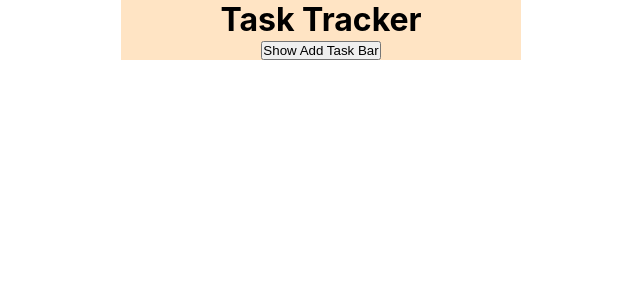
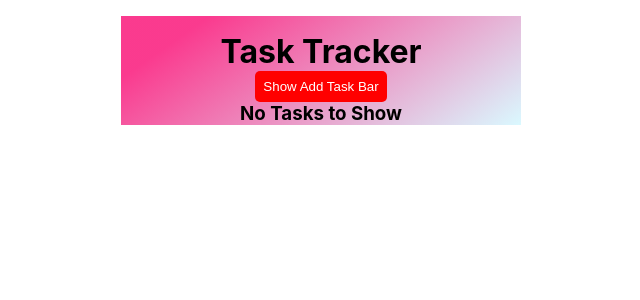
Before and after one commit to Sinanaltundag/task-tracker, a React (Create React App) app: page / in a window 1280 px wide. Shown: the top 300 px of the page, without its empty margins (319-959 px from the left). Built offline with nearby package versions, Linux system fonts and the light colour scheme.

Commit message:
coding study // isdoneprop bug can not solve

```diff
--- a/src/App.jsx
+++ b/src/App.jsx
@@ -40,14 +40,15 @@ const isDone = (taskId) => {
     })
   );
 }
-
+console.log(data)
 
 
   return (
     <div className="App">
       <div className="container">
         <Header onNewTask= {(newTask)=>addTask(newTask)} taskId={lastTaskId}/>
-        <Tasks dataProp={data} delTaskProp={(taskId)=>delTask(taskId)} isDoneProp={isDone}/>
+        {data.length>0?<Tasks dataProp={data} delTaskProp={(taskId)=>delTask(taskId)} isDoneProp={(taskId)=>isDone(taskId)}/>: <div><h3>No Tasks to Show</h3></div> }
+
       </div>
     </div>
   );
--- a/src/components/Header/AddTask.jsx
+++ b/src/components/Header/AddTask.jsx
@@ -4,13 +4,17 @@ const AddTask = (props) => {
 
 const [taskInput, setTaskInput] = useState("")
 const [dateInput, setDateInput] = useState("")
+const today = new Date();
+console.log(today.valueOf())
+console.log(Date.parse(dateInput))
+Date.parse(dateInput)<today.valueOf()?console.log("first"):console.log("second")
 // console.log(taskInput,dateInput)
 // console.log(props.taskId)
 const newTask = taskInput&&dateInput&&{taskId:(props.taskId+1), taskTitle:taskInput,taskDate:dateInput, isDone:false}
 // console.log(newTask)
     const handleFormSubmit=(e)=>{
 e.preventDefault();
-newTask&&props.onNewTask(newTask)
+Date.parse(dateInput)>today.valueOf()?newTask&&props.onNewTask(newTask):alert("Invalid Date: Please select date after now")
 setTaskInput("")
 setDateInput("")
 
--- a/src/components/Header/Header.jsx
+++ b/src/components/Header/Header.jsx
@@ -1,20 +1,21 @@
-import {useState} from 'react'
+import {useState} from 'react';
 import AddTask from './AddTask';
-import Button from './Button'
+import Button from './Button';
 
 const Header = (props) => {
 
   // console.log(props)
     const [showAddBtn, setShowAddBtn] = useState(true);
 
-const addBtnChanger =()=>{
+const addBtnChanger =(e)=>{
     setShowAddBtn(!showAddBtn)
+    console.log(e.target.style)
 }
 let btnName= showAddBtn?"Show Add Task Bar":"Close Add Task Bar"
 
 
   return (
-    <div>
+    <div className="header">
     <h1>Task Tracker</h1>
     <Button click={addBtnChanger} btnName={btnName}/>
 
--- a/src/components/Header/Header.scss
+++ b/src/components/Header/Header.scss
@@ -0,0 +1,20 @@
+.header {
+  h1 {
+    padding-top: 1rem;
+  }
+  button {
+    background-color: red;
+    color: white;
+    padding: 0.5rem;
+    border-radius: 5px;
+    border: none;
+  }
+  form {
+    input, button {
+
+      width: 80%;
+      padding: 0.5rem;
+      margin: 0.5rem;
+    }
+  }
+}
--- a/src/components/Tasks/Task.jsx
+++ b/src/components/Tasks/Task.jsx
@@ -1,30 +1,35 @@
 import {useState} from 'react'
 
-const Task = (taskProps) => {
+const Task = ({taskProps,isDoneProp,delTaskProp,dataProp}) => {
 
-const [isDone, setIsDone] = useState(false)
+const [isDone, setIsDone] = useState(dataProp.isDone)
 
-    console.log(taskProps.isDoneProp)
+    console.log(taskProps)
+    console.log(isDoneProp)
+    console.log(delTaskProp)
+    console.log(dataProp)
 
-    const handleDelete = ()=> {
-      taskProps.delTaskProp(taskProps.taskProps.taskId)
+    const handleDelete = (e)=> {
+      console.log(e)
+      e.stopPropagation()
+      delTaskProp(taskProps.taskId)
     }
 const handleIsDone =()=>{
   setIsDone(!isDone)
-  // taskProps.taskProps.isDone=isDone
-  taskProps.isDoneProp(taskProps.taskProps.taskId)
+  // taskProps.isDone=isDone
+  isDoneProp(taskProps.taskId)
 }
 
-  return (
+  return (<div>
     <div className={`task ${isDone ? 'task-done':""}`} onClick={handleIsDone}>
     <div className="task-group">
-        <h3 className={`task-title ${isDone ? 'done':""}`}>{taskProps.taskProps.taskTitle}</h3>
+        <h3 className={`task-title ${isDone ? 'done':""}`}>{taskProps.taskTitle}</h3>
         <span onClick={handleDelete}>X</span>
     </div>
 
-        <p className={`task-date ${isDone ? 'done':""}`}>{taskProps.taskProps.taskDate}</p>
+        <p className={`task-date ${isDone ? 'done':""}`}>{taskProps.taskDate}</p>
 
-    </div>
+    </div></div>
   )
 }
 
--- a/src/components/Tasks/Tasks.jsx
+++ b/src/components/Tasks/Tasks.jsx
@@ -6,11 +6,11 @@ const Tasks = (props) => {
     console.log(props.delTaskProp)
   return (
     <div>
-    {props.dataProp?.map(task => <Task taskProps={task} key={task.taskId} delTaskProp={props.delTaskProp} isDoneProp={props.isDoneProp} {...props}/>)}
+    {props.dataProp?.map(task => <Task taskProps={task} key={task.taskId}  {...props}/>)}
 
     </div>
   )
 }
 
 export default Tasks
-//
+// delTaskProp={props.delTaskProp} isDoneProp={props.isDoneProp}
--- a/src/scss/App.scss
+++ b/src/scss/App.scss
@@ -9,6 +9,7 @@
 
 .container{
     width: 400px;
-    margin: 0 auto;
-    background-color:bisque;
+    margin: 1rem auto;
+    background: rgb(249,7,113);
+background: linear-gradient(145deg, rgba(249,7,113,0.7931547619047619) 16%, rgba(0,212,255,0.14329481792717091) 100%);
 }
```
